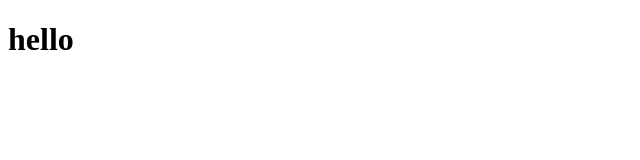
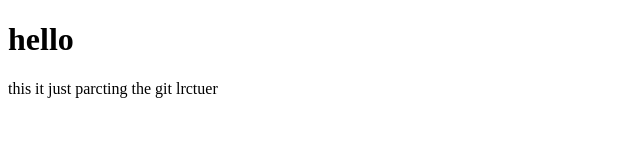
Before and after one commit to Saudalbadwani95/anothertech, a plain HTML site: page index.html in a window 1280 px wide. Shown: the whole page, without its empty margins (0-640 px from the left). Drawn offline with Linux system fonts and the light colour scheme.

Commit message:
adding to index file

```diff
--- a/index.html
+++ b/index.html
@@ -5,5 +5,6 @@
 </head>
 <body>
  <h1>hello</h1>
+ <p>this it just parcting the git lrctuer</p>
 </body>
 </html>
```
